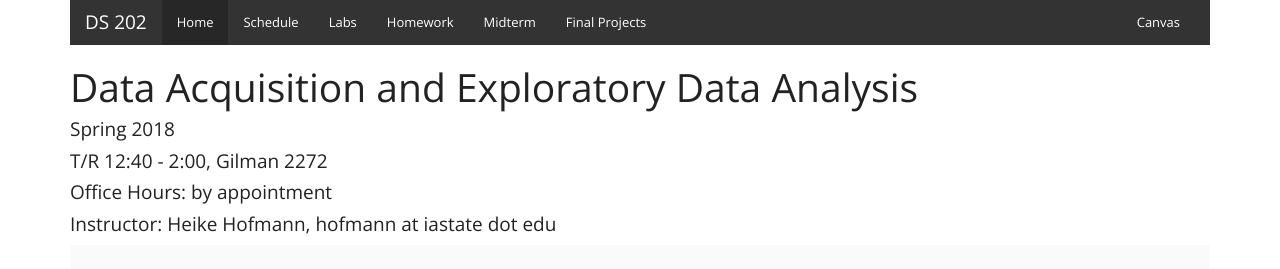
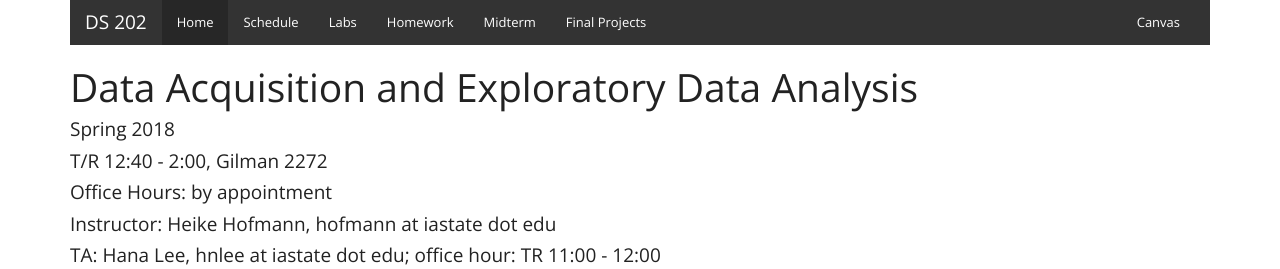
Before and after one commit to DS202-at-ISU/DS202-at-ISU.github.io-2018, a Jekyll site: the page built from index.html, in a window 1280 px wide, cut to the strip 0-269 px from the top of the page. Built offline with Jekyll 4.4.1, drawn with Linux system fonts in a browser that asks for light colours.

Commit message:
syllabus added

```diff
--- a/index.html
+++ b/index.html
@@ -8,6 +8,7 @@ layout: default
   <h4>T/R 12:40 - 2:00, Gilman 2272</h4>
   <h4>Office Hours: by appointment</h4>
   <h4>Instructor: Heike Hofmann, hofmann at iastate dot edu</h4>
+  <h4>TA: Hana Lee, hnlee at iastate dot edu; office hour: TR 11:00 - 12:00 </h4>
 </div>
 <div class="jumbotron">
   <blockquote>
```
Also changed, not shown: 1 other file.
